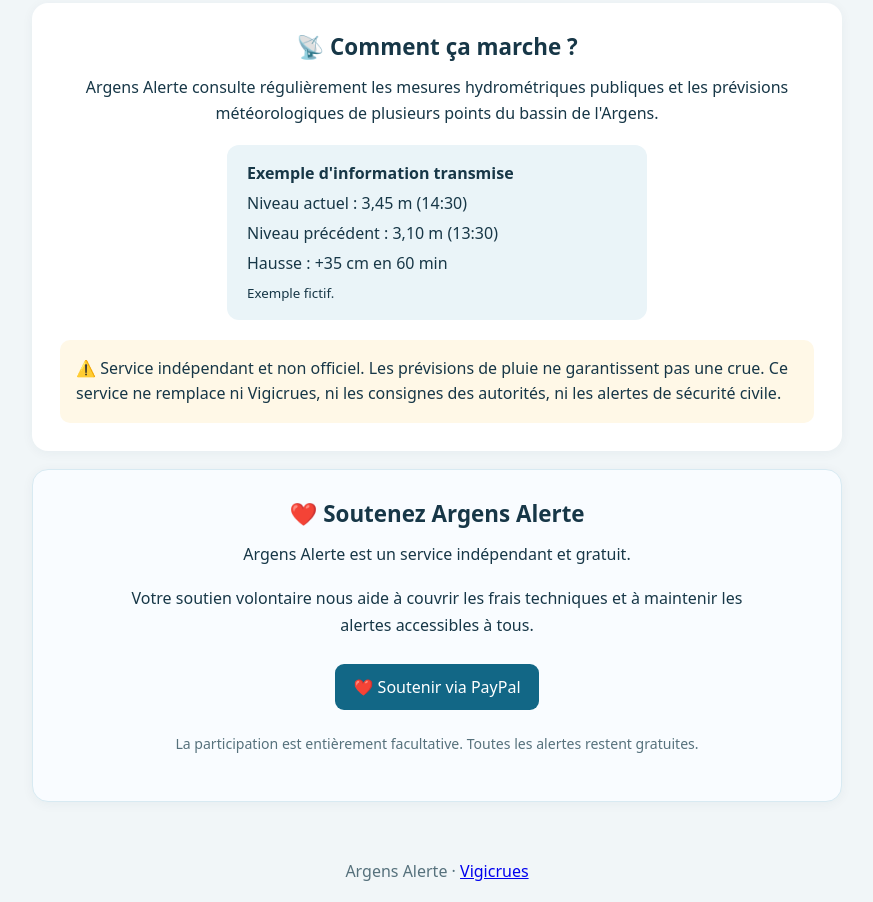
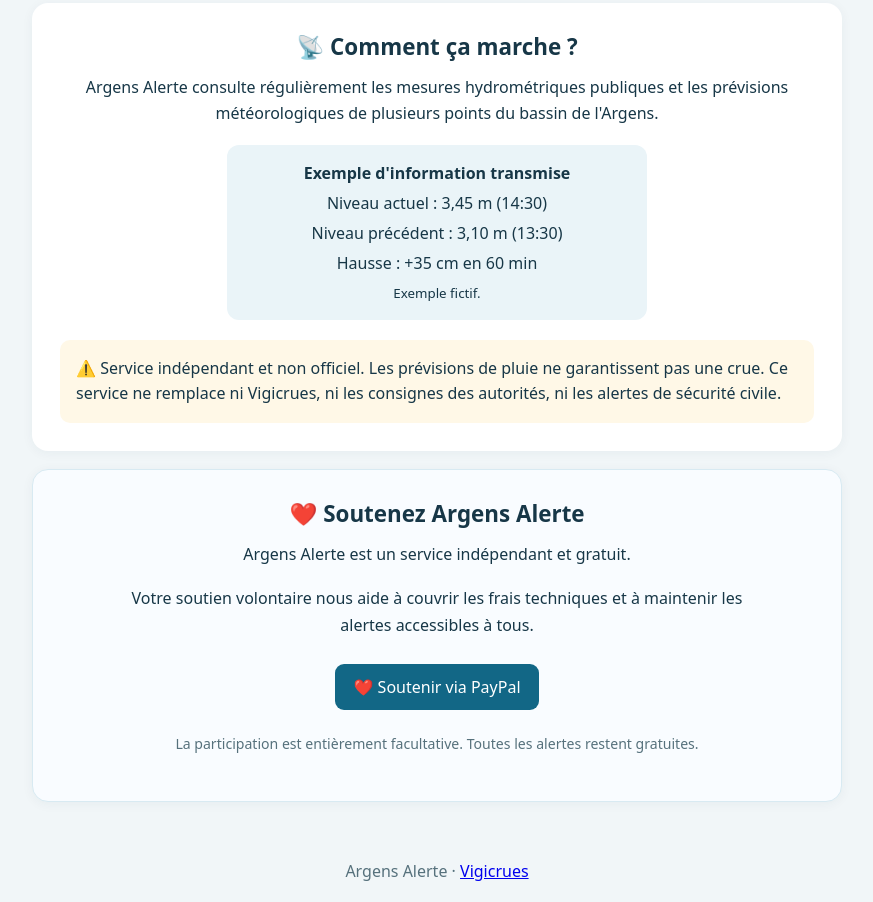
Before and after one commit to 6pkvnhczsz-create/argens-alerte, a plain HTML site: page index.html in a window 1280 px wide. Shown: the part 875-1777 px from the top of the page, without its empty margins (203-1076 px from the left). Drawn offline with Linux system fonts and the light colour scheme.

Commit message:
Center text in example alert box

```diff
--- a/index.html
+++ b/index.html
@@ -22,7 +22,7 @@ button.secondary{background:#e7f1f5;color:#123f57}
 .feature .symbol{font-size:1.65rem;display:block;margin-bottom:10px}
 .feature p{font-size:.96rem;margin:0;color:#385562}
 .note{background:#fff8e7;padding:16px;border-radius:10px;text-align:left;margin-top:20px;line-height:1.6}
-.example{background:#eaf4f8;border-radius:12px;padding:17px 20px;margin:18px auto;max-width:420px;width:100%;text-align:left}
+.example{background:#eaf4f8;border-radius:12px;padding:17px 20px;margin:18px auto;max-width:420px;width:100%;text-align:center}
 .example strong{display:block;margin-bottom:6px}.example p{margin:4px 0}
 .support{background:#f9fcff;border:1px solid #d8eaf2}.support p{max-width:650px;margin:12px auto 18px}.support .support-small{font-size:.88rem;color:#56717c;margin-top:14px}footer{padding:20px;color:#56717c}
 @media(max-width:680px){.features{grid-template-columns:1fr}.feature{padding:16px}section{padding:22px 18px}main{padding:12px}.lead{font-size:1rem}}
```
